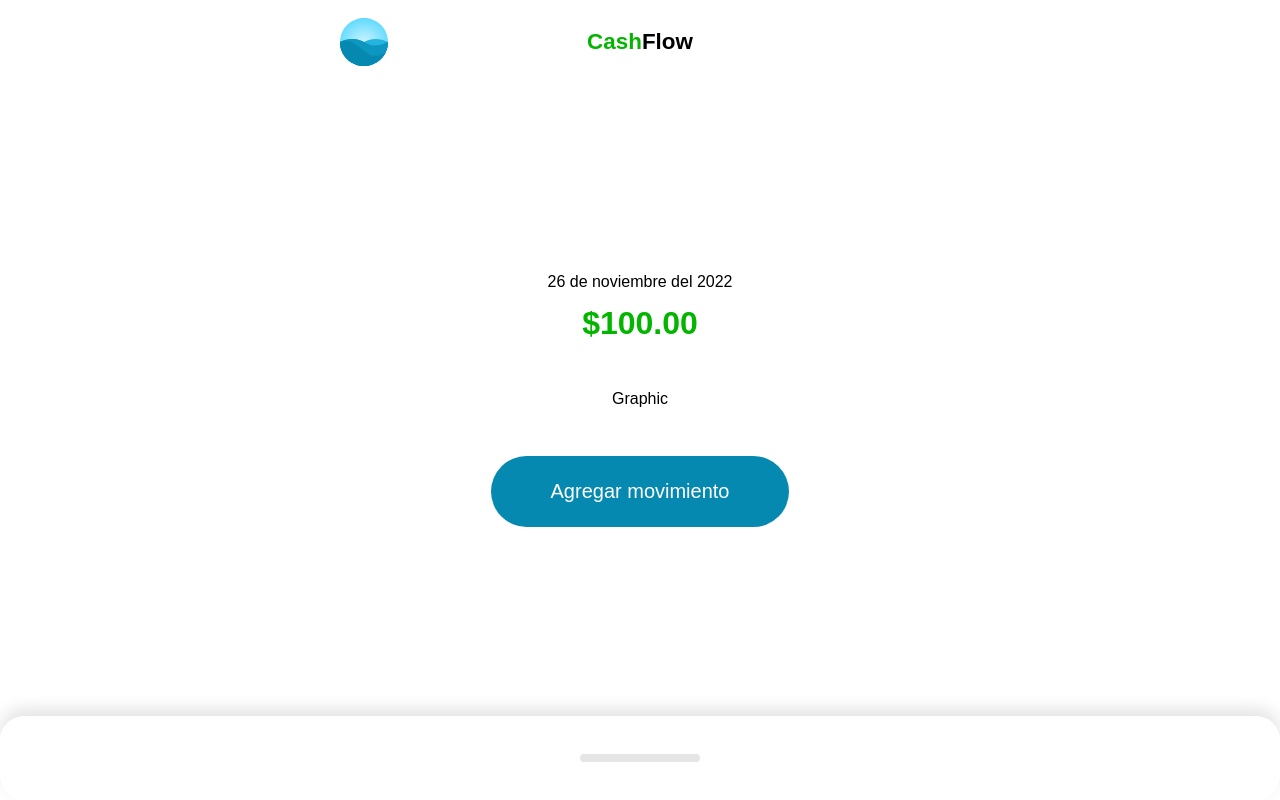
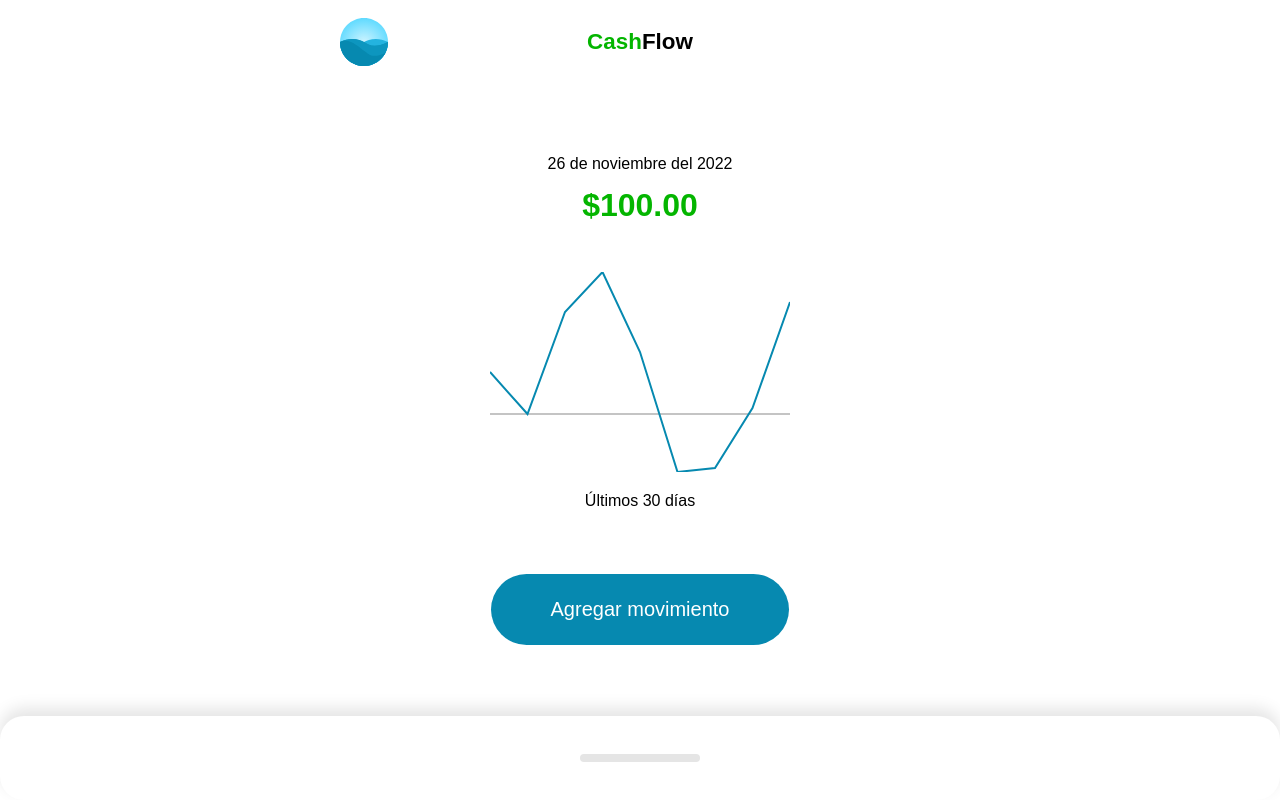
Before and after one commit to FranciscoJCC/cashMovements, a Vue app: page / in a window 1280 px wide. Built offline with nearby package versions, Linux system fonts and the light colour scheme.

Commit message:
Se agrega la funcion de añadir y quitar movimientos

```diff
--- a/src/components/Action.vue
+++ b/src/components/Action.vue
@@ -19,11 +19,11 @@
         <div class="field">
           <label for="">Tipo de movimiento</label>
           <label for="" class="radio-label">
-            <input type="radio" v-model="movement.type" value="ingreso" />
+            <input type="radio" v-model="type" value="ingreso" />
             <span>Ingreso</span>
           </label>
           <label for="" class="radio-label">
-            <input type="radio" v-model="movement.type" value="gasto" />
+            <input type="radio" v-model="type" value="gasto" />
             <span>Gasto</span>
           </label>
         </div>
@@ -50,12 +50,19 @@ export default {
         title: "",
         amount: 0,
         description: "",
-        type: "",
       },
+      type: "",
     };
   },
   methods: {
     saveMovement(movement) {
+      //Generamos el id
+      movement.id = new Date().getTime();
+      //Agregamos la fecha del movimiento
+      movement.time = new Date();
+      //Validamos si es ingreso o gasto
+      this.type == "gasto" ? (movement.amount = movement.amount * -1) : "";
+
       this.$emit("saveMovement", movement);
       this.showModal = false;
     },
--- a/src/components/Home.vue
+++ b/src/components/Home.vue
@@ -10,7 +10,9 @@
         :amount="amount"
         :total-amount="200000"
       >
-        <template #graphic> Graphic </template>
+        <template #graphic>
+          <Graphic :amounts="amounts" />
+        </template>
 
         <template #action>
           <Action @saveMovement="addMovement" />
@@ -18,7 +20,7 @@
       </Resume>
     </template>
     <template #movements>
-      <Movements :movements="movements" />
+      <Movements :movements="movements" @remove="remove" />
     </template>
   </Layout>
 </template>
@@ -27,6 +29,7 @@
 import Layout from "./Layout.vue";
 import Header from "./Header.vue";
 import Resume from "./Resume/Index.vue";
+import Graphic from "./Resume/Graphic.vue";
 import Movements from "./Movements/Index.vue";
 import Action from "./Action.vue";
 
@@ -35,63 +38,119 @@ export default {
     Layout,
     Header,
     Resume,
+    Graphic,
     Movements,
     Action,
+  },
+
+  computed: {
+    amounts() {
+      const lastDays = this.movements
+        .filter((m) => {
+          const today = new Date();
+          const oldDate = today.setDate(today.getDate() - 30);
+
+          return m.time > oldDate;
+        })
+        .map((m) => m.amount);
+
+      return lastDays.map((m, i) => {
+        const lastMovements = lastDays.slice(0, i);
+
+        return lastMovements.reduce((addition, movement) => {
+          return addition + movement;
+        }, 0);
+      });
+    },
   },
 
   data() {
     return {
       amount: 100,
+      /*  amounts: [100, 200, 500, 200, -400, -600, 0, 300, 500, 500], */
       date: "26 de noviembre del 2022",
       movements: [
         {
           id: 1,
           title: "Movimiento",
           description: "Deposito de salario",
-          amount: 1000,
+          amount: 100,
+          time: new Date("2022-03-10"),
         },
         {
           id: 2,
           title: "Movimiento 1",
           description: "Deposito de honorarios",
-          amount: 500,
+          amount: 200,
+          time: new Date("2022-03-12"),
         },
         {
           id: 3,
           title: "Movimiento 3",
           description: "Comida",
-          amount: -100,
+          amount: 510,
+          time: new Date("2022-04-10"),
         },
         {
           id: 4,
           title: "Movimiento 4",
           description: "Colegiatura",
-          amount: 1000,
+          amount: 200,
+          time: new Date("2022-04-13"),
         },
         {
           id: 5,
           title: "Movimiento 5",
           description: "Reparación equipo",
-          amount: 1000,
+          amount: -400,
+          time: new Date("2022-04-13"),
         },
         {
           id: 6,
           title: "Movimiento 6",
           description: "Reparación equipo",
-          amount: 1000,
+          amount: -600,
+          time: new Date("2022-04-15"),
         },
         {
           id: 7,
           title: "Movimiento 7",
           description: "Reparación equipo",
-          amount: 1000,
+          amount: 20,
+          time: new Date("2022-04-18"),
+        },
+        {
+          id: 8,
+          title: "Movimiento 8",
+          description: "Reparación equipo",
+          amount: 300,
+          time: new Date("2022-04-19"),
+        },
+        {
+          id: 9,
+          title: "Movimiento 9",
+          description: "Reparación equipo",
+          amount: 530,
+          time: new Date("2022-04-22"),
+        },
+        {
+          id: 10,
+          title: "Movimiento 10",
+          description: "Reparación equipo",
+          amount: 550,
+          time: new Date("2022-04-23"),
         },
       ],
     };
   },
   methods: {
     addMovement(movement) {
-      console.log(movement);
+      /* console.log(movement); */
+      this.movements.push(movement);
+    },
+    remove(id) {
+      let index = this.movements.findIndex((movement) => movement.id === id);
+      this.movements.splice(index, 1);
     },
   },
 };
--- a/src/components/Movements/Index.vue
+++ b/src/components/Movements/Index.vue
@@ -33,7 +33,7 @@ export default {
   },
   methods: {
     remove(id) {
-      console.log("removeeeer: " + id);
+      this.$emit("remove", id);
     },
   },
 };
--- /dev/null
+++ b/src/components/Resume/Graphic.vue
@@ -0,0 +1,104 @@
+<template>
+  <div>
+    <svg
+      @touchstart="tap"
+      @touchmove="tap"
+      @touchend="untap"
+      viewBox="0,0 300 200"
+    >
+      <line
+        stroke="#c4c4c4"
+        stroke-width="2"
+        x1="0"
+        :y1="zero"
+        x2="300"
+        :y2="zero"
+      />
+      <polyline
+        fill="none"
+        stroke="#0689B0"
+        stroke-width="2"
+        :points="points"
+      />
+      <line
+        v-show="showPointer"
+        stroke="#04b500"
+        stroke-width="2"
+        :x1="pointer"
+        y1="0"
+        :x2="pointer"
+        y2="200"
+      />
+    </svg>
+    <p>Últimos 30 días</p>
+  </div>
+</template>
+
+<script>
+export default {
+  props: {
+    amounts: {
+      type: Array,
+      default: () => [],
+    },
+  },
+  computed: {
+    points() {
+      const total = this.amounts.length;
+      return this.amounts.reduce((points, amount, index) => {
+        const x = (300 / total) * (index + 1);
+        const y = this.amountToPixels(amount);
+        return `${points} ${x},${y}`;
+      }, "0,100");
+    },
+    zero() {
+      return this.amountToPixels(0);
+    },
+  },
+  data() {
+    return {
+      showPointer: false,
+      pointer: 0,
+    };
+  },
+
+  methods: {
+    //Calcula la grafica
+    amountToPixels(amount) {
+      const min = Math.min(...this.amounts);
+      const max = Math.max(...this.amounts);
+
+      const amountAbs = amount + Math.abs(min);
+      const minmax = Math.abs(max) + Math.abs(min);
+
+      return 200 - ((amountAbs * 100) / minmax) * 2;
+    },
+
+    //target y touches son de javascript y no vue js.
+    tap({ target, touches }) {
+      this.showPointer = true;
+      const elementWidth = target.getBoundingClientRect().width;
+      const elementX = target.getBoundingClientRect().x;
+      const touchX = touches[0].clientX;
+
+      this.pointer = ((touchX - elementX) * 300) / elementWidth;
+
+      //Falta enviar el emit
+    },
+
+    untap() {
+      this.showPointer = false;
+    },
+  },
+};
+</script>
+
+<style scoped>
+svg {
+  width: 100%;
+}
+
+p {
+  text-align: center;
+}
+</style>
```
